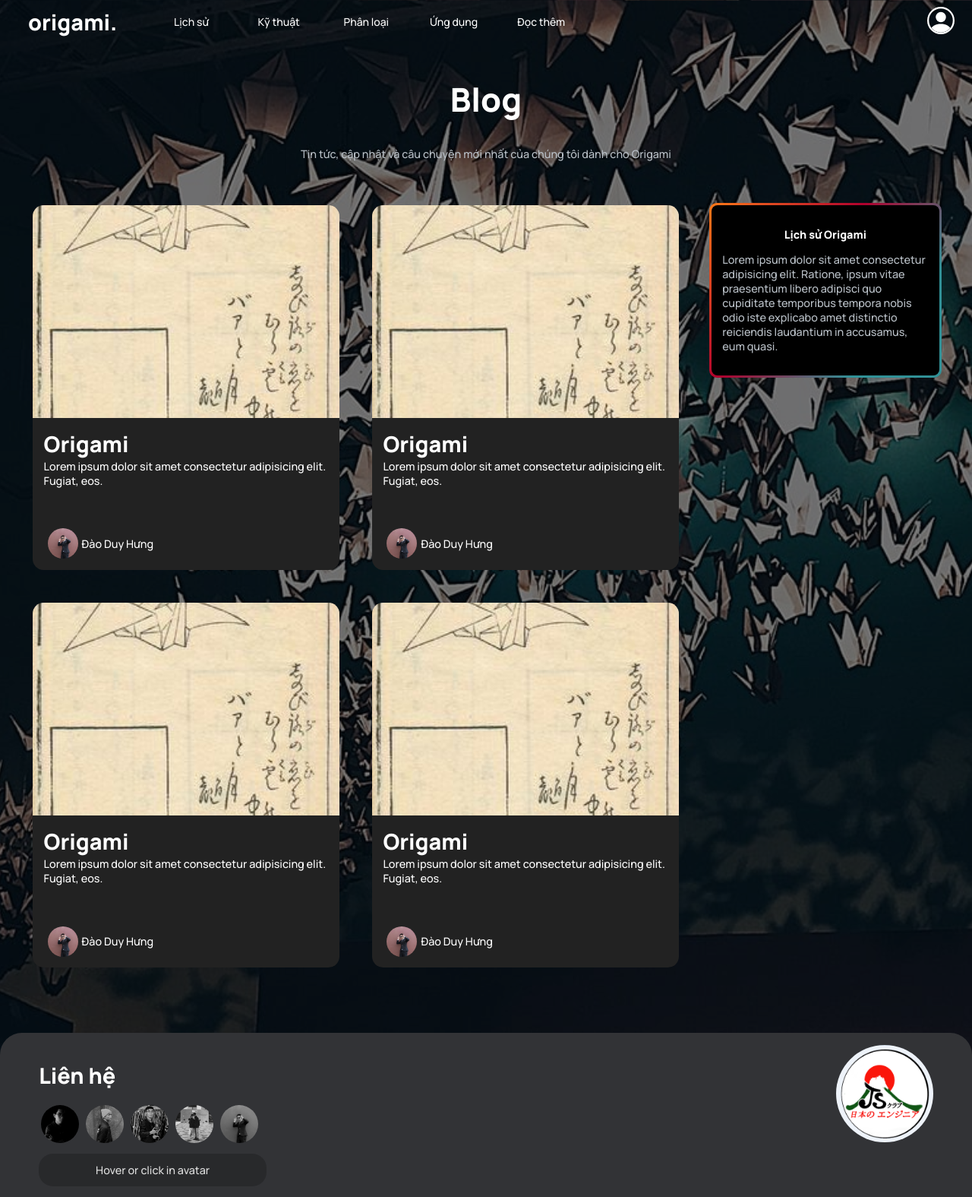
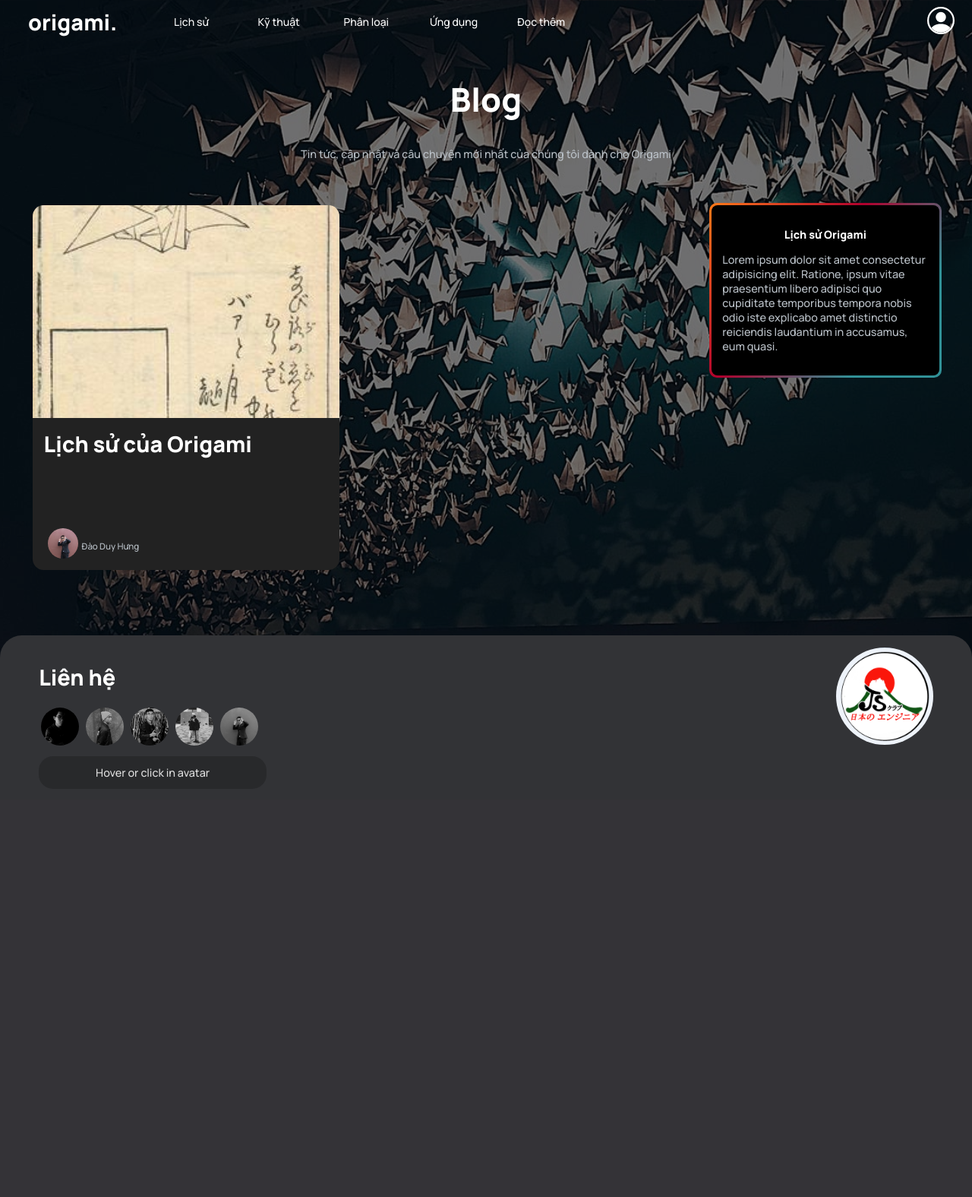
Before and after one commit to frostbun/Origami, a Django app: page /docthem/ in a window 1280 px wide. Shown: the whole page at 76% size. After the commit the page ends 1023 px from the top, so only its background shows below. Run offline with Django 3.2, Linux system fonts and the light colour scheme.

Commit message:
Fix so many things that i dont want to mention

```diff
--- a/OrigamiApp/models.py
+++ b/OrigamiApp/models.py
@@ -21,6 +21,7 @@ class UserBlog(models.Model):
 
 class Comment(models.Model):
     user = models.ForeignKey(User, on_delete=models.CASCADE)
+    profile = models.ForeignKey(UserProfile, on_delete=models.CASCADE)
     trang = models.CharField(max_length=63, default="something")
     body = models.TextField()
     date = models.DateTimeField(auto_now_add=True)
--- a/OrigamiApp/views.py
+++ b/OrigamiApp/views.py
@@ -27,6 +27,7 @@ def lichsu(request):
             cmt = cmt_form.save(commit=False)
             cmt.trang = "lichsu"
             cmt.user = request.user
+            cmt.profile = UserProfile.objects.get(user = request.user)
             cmt.save()
         return HttpResponseRedirect(request.path)
 
@@ -38,11 +39,15 @@ def lichsu(request):
 # @login_required
 def kythuat(request):
     if request.method == 'POST':
+        if not request.user.is_authenticated:
+            return redirect('%s?next=%s' % (settings.LOGIN_URL, request.path))
+
         cmt_form = UploadCmt(request.POST)
         if cmt_form.is_valid():
             cmt = cmt_form.save(commit=False)
             cmt.trang = "kythuat"
             cmt.user = request.user
+            cmt.profile = UserProfile.objects.get(user = request.user)
             cmt.save()
         return HttpResponseRedirect(request.path)
 
@@ -54,11 +59,15 @@ def kythuat(request):
 # @login_required
 def phanloai(request):
     if request.method == 'POST':
+        if not request.user.is_authenticated:
+            return redirect('%s?next=%s' % (settings.LOGIN_URL, request.path))
+
         cmt_form = UploadCmt(request.POST)
         if cmt_form.is_valid():
             cmt = cmt_form.save(commit=False)
             cmt.trang = "phanloai"
             cmt.user = request.user
+            cmt.profile = UserProfile.objects.get(user = request.user)
             cmt.save()
         return HttpResponseRedirect(request.path)
 
@@ -70,11 +79,15 @@ def phanloai(request):
 # @login_required
 def ungdung(request):
     if request.method == 'POST':
+        if not request.user.is_authenticated:
+            return redirect('%s?next=%s' % (settings.LOGIN_URL, request.path))
+
         cmt_form = UploadCmt(request.POST)
         if cmt_form.is_valid():
             cmt = cmt_form.save(commit=False)
             cmt.trang = "ungdung"
             cmt.user = request.user
+            cmt.profile = UserProfile.objects.get(user = request.user)
             cmt.save()
         return HttpResponseRedirect(request.path)
 
--- a/Templates/docthem.html
+++ b/Templates/docthem.html
@@ -5,7 +5,12 @@
     <meta charset="UTF-8" />
     <meta name="viewport" content="width=device-width, initial-scale=1.0" />
     <title>Document</title>
-    <link rel="icon" href="/static/Image/origami.png" type="image/gif" sizes="16x16" />
+    <link
+      rel="icon"
+      href="/static/Image/origami.png"
+      type="image/gif"
+      sizes="16x16"
+    />
     <link
       rel="stylesheet"
       href="https://fonts.googleapis.com/css2?family=Manrope:wght@500;800&display=swap"
@@ -13,38 +18,45 @@
     <link rel="stylesheet" href="{% static 'category_css/category.css' %}" />
   </head>
   <body>
-    <nav w3-include-html="{% static 'HTML/nav.min.html' %}" id="nav" class="transpr"></nav>
+    <nav
+      w3-include-html="{% static 'HTML/nav.min.html' %}"
+      id="nav"
+      class="transpr"
+    ></nav>
     <section class="blog">
-      <h1 style="font-size: 3rem;">Blog</h1>
+      <h1 style="font-size: 3rem">Blog</h1>
       <p class="headline">
         <br />
         Tin tức, cập nhật và câu chuyện mới nhất của chúng tôi dành cho Origami
       </p>
       <div class="wrapper">
         <section class="card__container">
-          <a
-            href=""
-            w3-include-html="{% static 'HTML/card.html' %}"
-            class="card"
-          >
-          </a>
-          <a
-            href=""
-            w3-include-html="{% static 'HTML/card.html' %}"
-            class="card"
-          >
-          </a>
-          <a
-            href=""
-            w3-include-html="{% static 'HTML/card.html' %}"
-            class="card"
-          >
-          </a>
-          <a
-            href=""
-            w3-include-html="{% static 'HTML/card.html' %}"
-            class="card"
-          >
+          <a href="" class="card">
+            <article class="card__desc">
+              <div>
+                <h2>Lịch sử của Origami</h2>
+              </div>
+              <div class="author">
+                <img src="../static/Image/hung.jpg" alt="" />
+                <p href="" class="author-name">Đào Duy Hưng</p>
+              </div>
+            </article>
+            <div class="card__image">
+              <img src="../static/Image/history-origami.jpg" loading="lazy" />
+              <svg
+                xmlns="http://www.w3.org/2000/svg"
+                width="16"
+                height="16"
+                fill="currentColor"
+                class="arrow"
+                viewBox="0 0 16 16"
+              >
+                <path
+                  fill-rule="evenodd"
+                  d="M1 8a.5.5 0 0 1 .5-.5h11.793l-3.147-3.146a.5.5 0 0 1 .708-.708l4 4a.5.5 0 0 1 0 .708l-4 4a.5.5 0 0 1-.708-.708L13.293 8.5H1.5A.5.5 0 0 1 1 8z"
+                />
+              </svg>
+            </div>
           </a>
         </section>
         <section class="side">
--- a/Templates/kythuat.html
+++ b/Templates/kythuat.html
@@ -92,8 +92,8 @@
       <article class="cmt">
         <div class="author">
           <div class="author__name">
-            {% if cmt.user.pic %}
-            <img src="../media/{{ user_profile.pic }}" alt="" />
+            {% if cmt.profile.pic %}
+            <img src="../media/{{ cmt.profile.pic }}" alt="" />
             {% else %}
             <img src="{% static 'Image/blank_avt.jpg' %}" alt="" />
             {% endif %}
--- a/Templates/lichsu.html
+++ b/Templates/lichsu.html
@@ -87,8 +87,8 @@
       <article class="cmt">
         <div class="author">
           <div class="author__name">
-            {% if cmt.user.pic %}
-            <img src="../media/{{ user_profile.pic }}" alt="" />
+            {% if cmt.profile.pic %}
+            <img src="../media/{{ cmt.profile.pic }}" alt="" />
             {% else %}
             <img src="{% static 'Image/blank_avt.jpg' %}" alt="" />
             {% endif %}
--- a/Templates/phanloai.html
+++ b/Templates/phanloai.html
@@ -134,8 +134,8 @@
       <article class="cmt">
         <div class="author">
           <div class="author__name">
-            {% if cmt.user.pic %}
-            <img src="../media/{{ user_profile.pic }}" alt="" />
+            {% if cmt.profile.pic %}
+            <img src="../media/{{ cmt.profile.pic }}" alt="" />
             {% else %}
             <img src="{% static 'Image/blank_avt.jpg' %}" alt="" />
             {% endif %}
--- a/Templates/ungdung.html
+++ b/Templates/ungdung.html
@@ -86,8 +86,8 @@
       <article class="cmt">
         <div class="author">
           <div class="author__name">
-            {% if cmt.user.pic %}
-            <img src="../media/{{ user_profile.pic }}" alt="" />
+            {% if cmt.profile.pic %}
+            <img src="../media/{{ cmt.profile.pic }}" alt="" />
             {% else %}
             <img src="{% static 'Image/blank_avt.jpg' %}" alt="" />
             {% endif %}
```
Also changed, not shown: OrigamiApp/migrations/0001_initial.py, OrigamiApp/migrations/0004_comment_profile.py (added).
